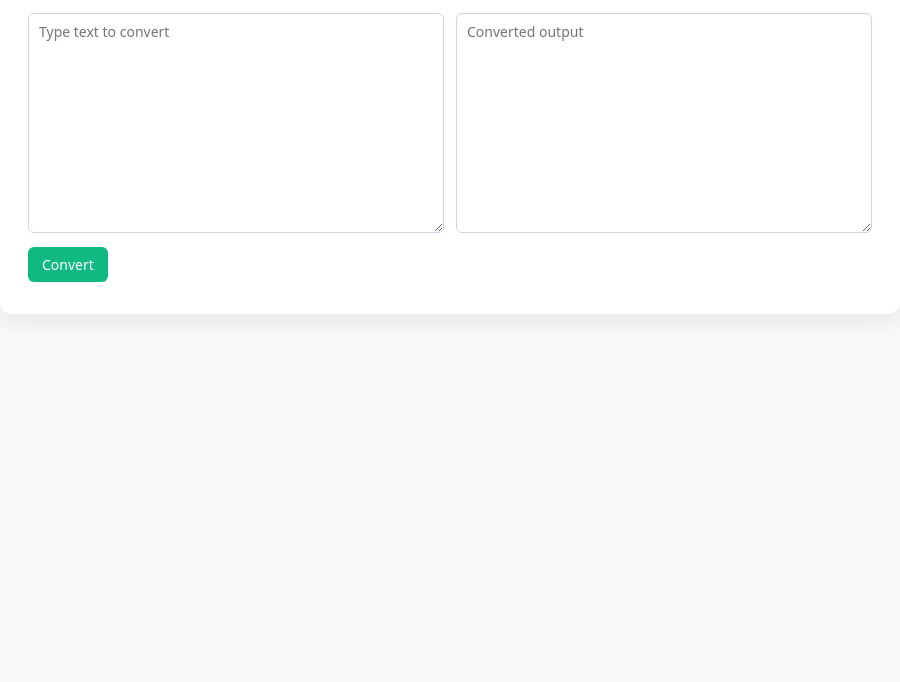
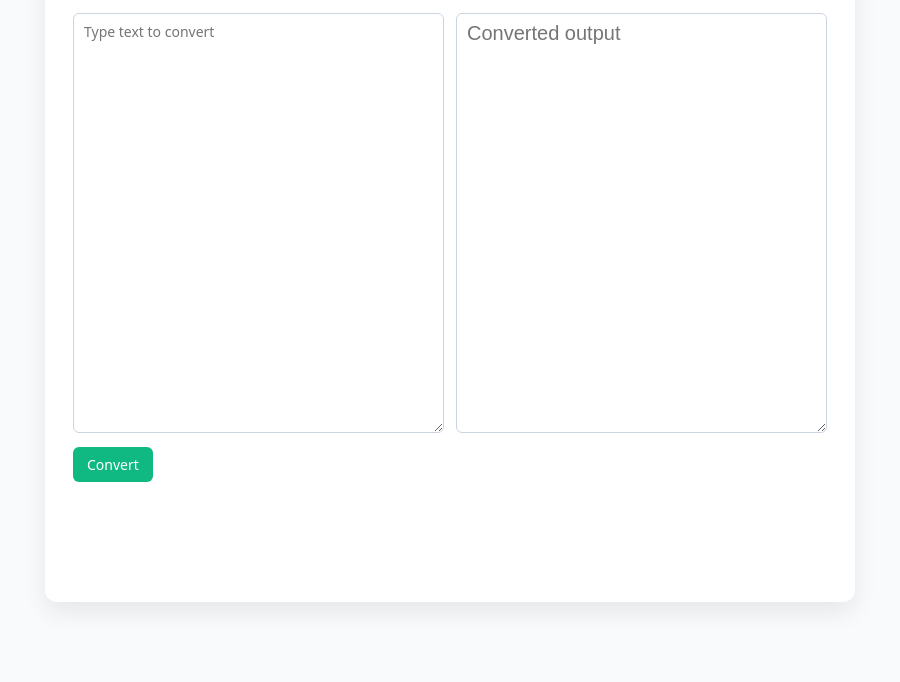
Before and after one commit to umeshbedi/unicode-converter, an Electron app: page index.html in a window 900 px wide. Shown: the part 158-840 px from the top of the page. Drawn offline with Linux system fonts and the light colour scheme; no server answers.

Commit message:
change height width of  of container

```diff
--- a/styles.css
+++ b/styles.css
@@ -21,12 +21,13 @@ body {
 
 /* Main container */
 .container {
-  max-width: 900px;
+  max-width: 90%;
   margin: 40px auto;
   background: white;
   padding: 24px 28px 32px;
   border-radius: 12px;
   box-shadow: 0 10px 25px rgba(0,0,0,0.08);
+  height: 90vh;
 }
 
 h1 {
@@ -63,7 +64,8 @@ textarea {
 
 textarea {
   resize: vertical;
-  min-height: 220px;
+  min-height: 420px;
+  max-height: 420px;
 }
 
 /* Input / Output boxes */
@@ -148,3 +150,9 @@ hr {
   border-top: 1px solid #e2e8f0;
   margin: 24px 0;
 }
+
+
+#outputText {
+  font-family: "Shree-Dev-0714", ShreeDev0714, "Shree Dev 0714", sans-serif;
+  font-size: 20px;
+}
```
